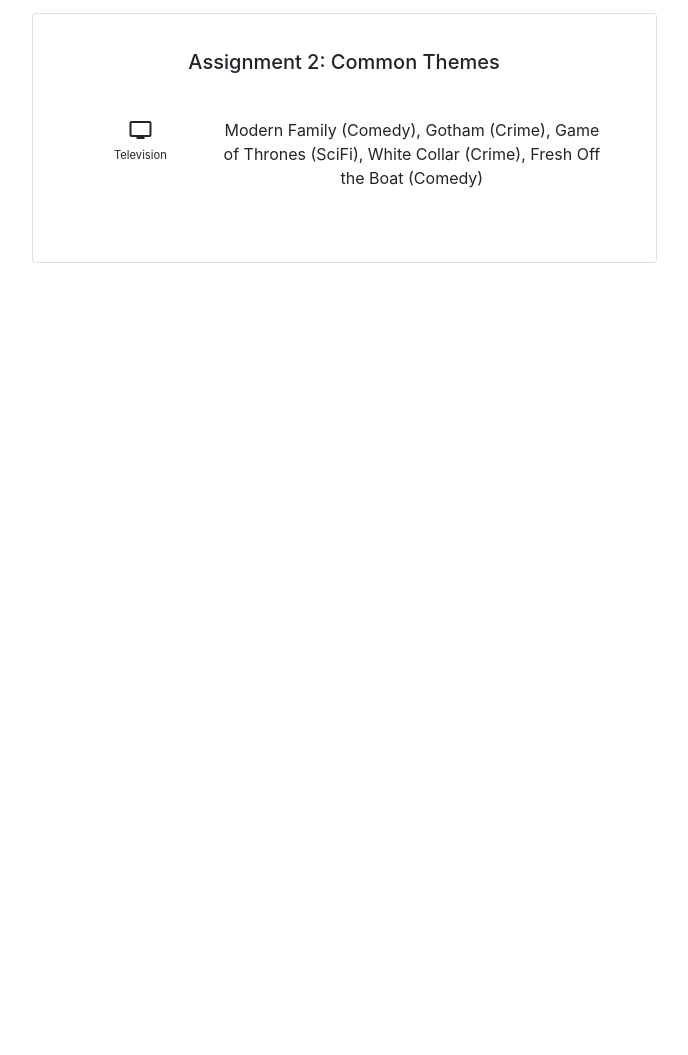
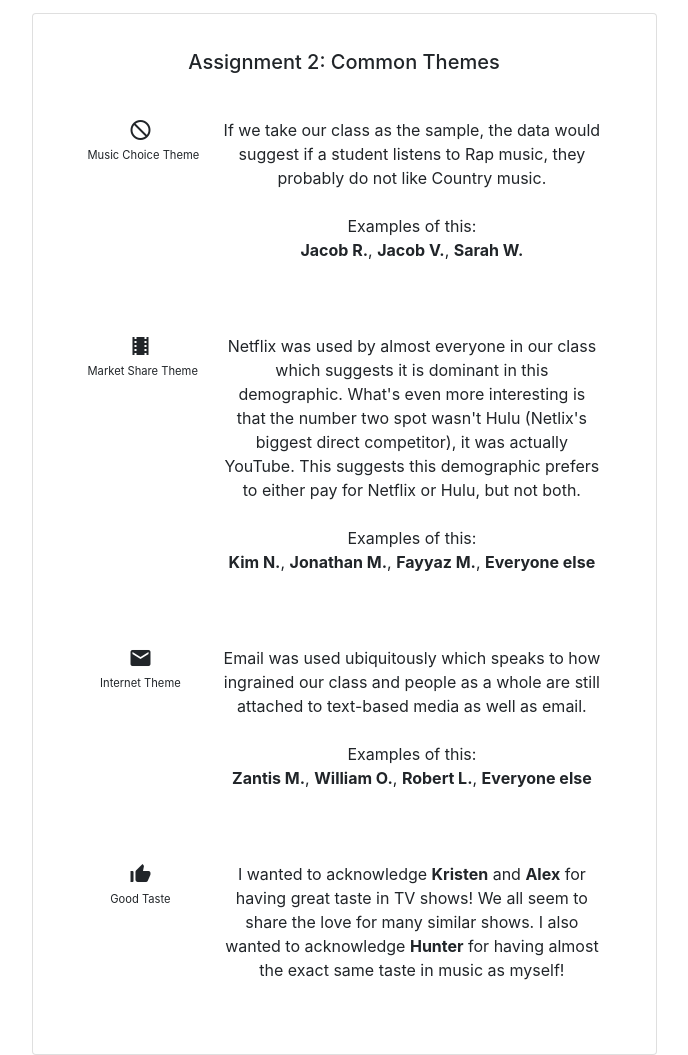
Before and after one commit to akun1/445website, a plain HTML site: page index.html in a window 1280 px wide. Shown: the part 1001-2056 px from the top of the page, without its empty margins (296-984 px from the left). Before the commit the page ends 1264 px from the top, so only its background shows below. Drawn offline with nearby package versions, Linux system fonts and the light colour scheme.

Commit message:
finished assignment 2

```diff
--- a/index.html
+++ b/index.html
@@ -31,8 +31,8 @@
 						<p class="card-text">
 							<img src="site-my-pic.jpg" id="my-pic">
 						<h1>Akash Kundu</h1>
-						<h5>
-							I'm in this class because I heard it was a change of pace from the typical Computer Science class. Additonally, I heard the projects were interesting as well.
+						<h5 class="text-muted">
+							I'm in this class because I heard it was a change of pace from the typical Computer Science class. Additionally, I heard the projects were interesting as well.
 						</h5>
 						</p>
 					</div>
@@ -68,7 +68,7 @@
 									    			Internet
 									    		</div>
 									    		<div class="col-sm-9 card-list-content-section">
-									    			Youtube (Video), StackOverflow (Text), Spotify (Music)
+									    			YouTube (Video), StackOverflow (Text), Spotify (Music)
  									    		</div>
 									    	</div>
 									    </div>
@@ -102,7 +102,7 @@
 									    			Music
 									    		</div>
 									    		<div class="col-sm-9 card-list-content-section">
-									    			Nav (Rap), Drake (Rap & Hip-Hop), Travis Scott (Rap), The Weeknd (Rap & RB),
+									    			Nav (Rap), Drake (Rap & Hip-Hop), Travis Scott (Rap), The Weeknd (Rap & RB)
 									    		</div>
 									    	</div>
 									    </div>
@@ -124,10 +124,67 @@
 									    <div class="container-fluid">
 									    	<div class="row">
 									    		<div class="col-sm-3 card-list-icon-section text-center">
-									    			<i class="material-icons">tv</i><br>Television
+									    			<i class="material-icons">not_interested</i><br>Music Choice Theme
 									    		</div>
 									    		<div class="col-sm-9 card-list-content-section">
-									    			Modern Family (Comedy), Gotham (Crime), Game of Thrones (SciFi), White Collar (Crime), Fresh Off the Boat (Comedy)
+									    			If we take our class as the sample, the data would suggest if a student listens to Rap music, they probably do not like Country music.<br><br>
+
+									    			Examples of this:<br>
+									    			<a href="http://people.tamu.edu/~jacob_2015/">Jacob R.</a>, <a href="http://people.tamu.edu/~jacobdvacek/">Jacob V.</a>, <a href="http://people.tamu.edu/~swhite/">Sarah W.</a>
+									    		</div>
+									    	</div>
+									    </div>
+									</p>
+								</div>
+							</div>
+							<div class="card list-card no-border-list-card">
+								<div class="card-body text-center">
+									<p class="card-text">
+									    <div class="container-fluid">
+									    	<div class="row">
+									    		<div class="col-sm-3 card-list-icon-section text-center">
+									    			<i class="material-icons">theaters</i><br>Market Share Theme
+									    		</div>
+									    		<div class="col-sm-9 card-list-content-section">
+									    			Netflix was used by almost everyone in our class which suggests it is dominant in this demographic. What's even more interesting is that the number two spot wasn't Hulu (Netlix's biggest direct competitor), it was actually YouTube. This suggests this demographic prefers to either pay for Netflix or Hulu, but not both.<br><br>
+
+									    			Examples of this:<br>
+									    			<a href="http://people.tamu.edu/~kimquynguyen/">Kim N.</a>, <a href="http://people.tamu.edu/~jonathan.mejia/">Jonathan M.</a>, <a href="https://sites.google.com/view/cs445fayyazmaredia/home">Fayyaz M.</a>, <a href="http://www.csdl.tamu.edu/~shipman/courses/cnm/students-ug.html">Everyone else</a>
+									    		</div>
+									    	</div>
+									    </div>
+									</p>
+								</div>
+							</div>
+							<div class="card list-card no-border-list-card">
+								<div class="card-body text-center">
+									<p class="card-text">
+									    <div class="container-fluid">
+									    	<div class="row">
+									    		<div class="col-sm-3 card-list-icon-section text-center">
+									    			<i class="material-icons">email</i><br>Internet Theme
+									    		</div>
+									    		<div class="col-sm-9 card-list-content-section">
+									    			Email was used ubiquitously which speaks to how ingrained our class and people as a whole are still attached to text-based media as well as email.<br><br>
+
+									    			Examples of this:<br>
+									    			<a href="https://sites.google.com/tamu.edu/zant445/home">Zantis M.</a>, <a href="http://projects.cse.tamu.edu/williamogletree/">William O.</a>, <a href="http://people.tamu.edu/~rlichota/">Robert L.</a>, <a href="http://www.csdl.tamu.edu/~shipman/courses/cnm/students-ug.html">Everyone else</a>
+									    		</div>
+									    	</div>
+									    </div>
+									</p>
+								</div>
+							</div>
+							<div class="card list-card no-border-list-card">
+								<div class="card-body text-center">
+									<p class="card-text">
+									    <div class="container-fluid">
+									    	<div class="row">
+									    		<div class="col-sm-3 card-list-icon-section text-center">
+									    			<i class="material-icons">thumb_up_alt</i><br>Good Taste
+									    		</div>
+									    		<div class="col-sm-9 card-list-content-section">
+									    			I wanted to acknowledge <a href="http://kristenpekala.com/">Kristen</a> and <a href="http://people.tamu.edu/~lutz_840746/">Alex</a> for having great taste in TV shows! We all seem to share the love for many similar shows. I also wanted to acknowledge <a href="http://people.tamu.edu/~hstewart/">Hunter</a> for having almost the exact same taste in music as myself!
 									    		</div>
 									    	</div>
 									    </div>
--- a/style.css
+++ b/style.css
@@ -3,6 +3,10 @@
 body {
 	padding: 0;
 	margin: 0;
+}
+
+.text-muted {
+	font-style: italic;
 }
 
 #screen{
@@ -40,12 +44,13 @@ body {
 	width: 20vw;
 }
 
-.menu-card a {
+body a {
 	text-decoration: none;
 	color: inherit;
+	font-weight: bold;
 }
 
-.menu-card a:hover {
+body a:hover {
 	color: gray;
 }
 
```
